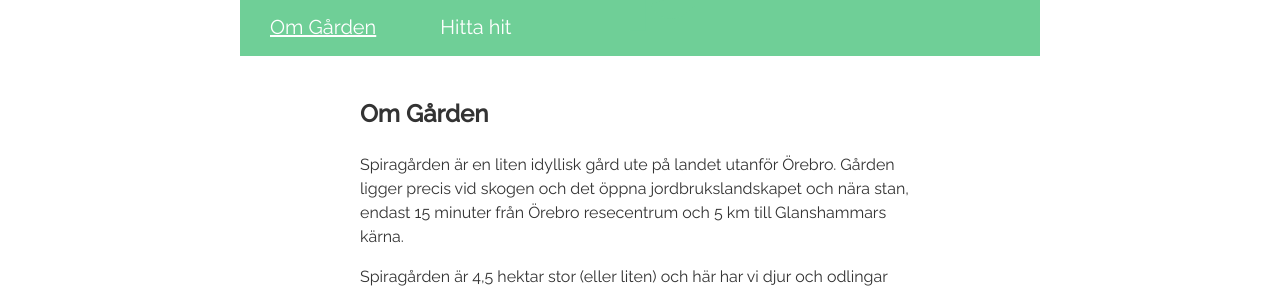
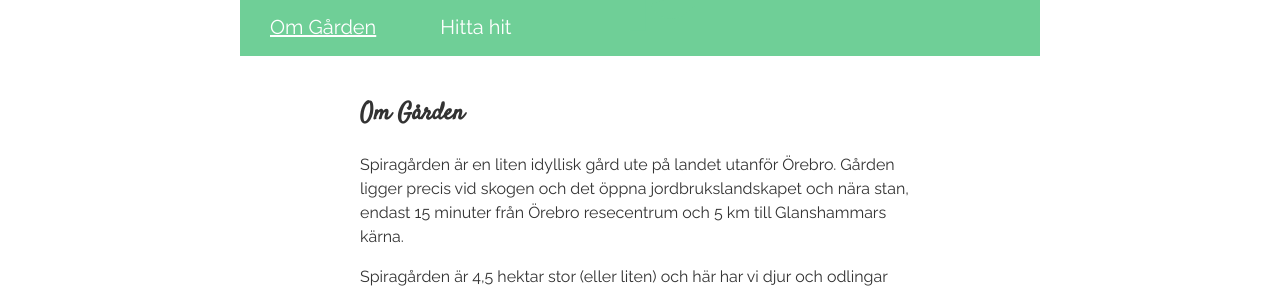
Before and after one commit to jeremistadler/spiragarden-web, a Jekyll site: the page built from index.md, in a window 1280 px wide. Shown: the part 315-605 px from the top of the page. Built offline with Jekyll 4.4.1, drawn with Linux system fonts in a browser that asks for light colours.

Commit message:
Use satisfy on headers

```diff
--- a/assets/css/style.css
+++ b/assets/css/style.css
@@ -26,18 +26,21 @@ h1 {
   line-height: 1.1;
   letter-spacing: -.02em;
   margin-bottom: .5em;
+	font-family: 'Satisfy', cursive;
 }
 
 h2 {
   font-size: 36px;
   font-weight: 400;
   line-height: 1.5;
+	font-family: 'Satisfy', cursive;
 }
 
 h3 {
   font-size: 24px;
   font-weight: 700;
   line-height: 1.2;
+	font-family: 'Satisfy', cursive;
 }
 
 h4 {
@@ -45,6 +48,7 @@ h4 {
   font-weight: 700;
   line-height: 1.5;
   margin-bottom: 0;
+	font-family: 'Satisfy', cursive;
 }
 
 h6 {
```
